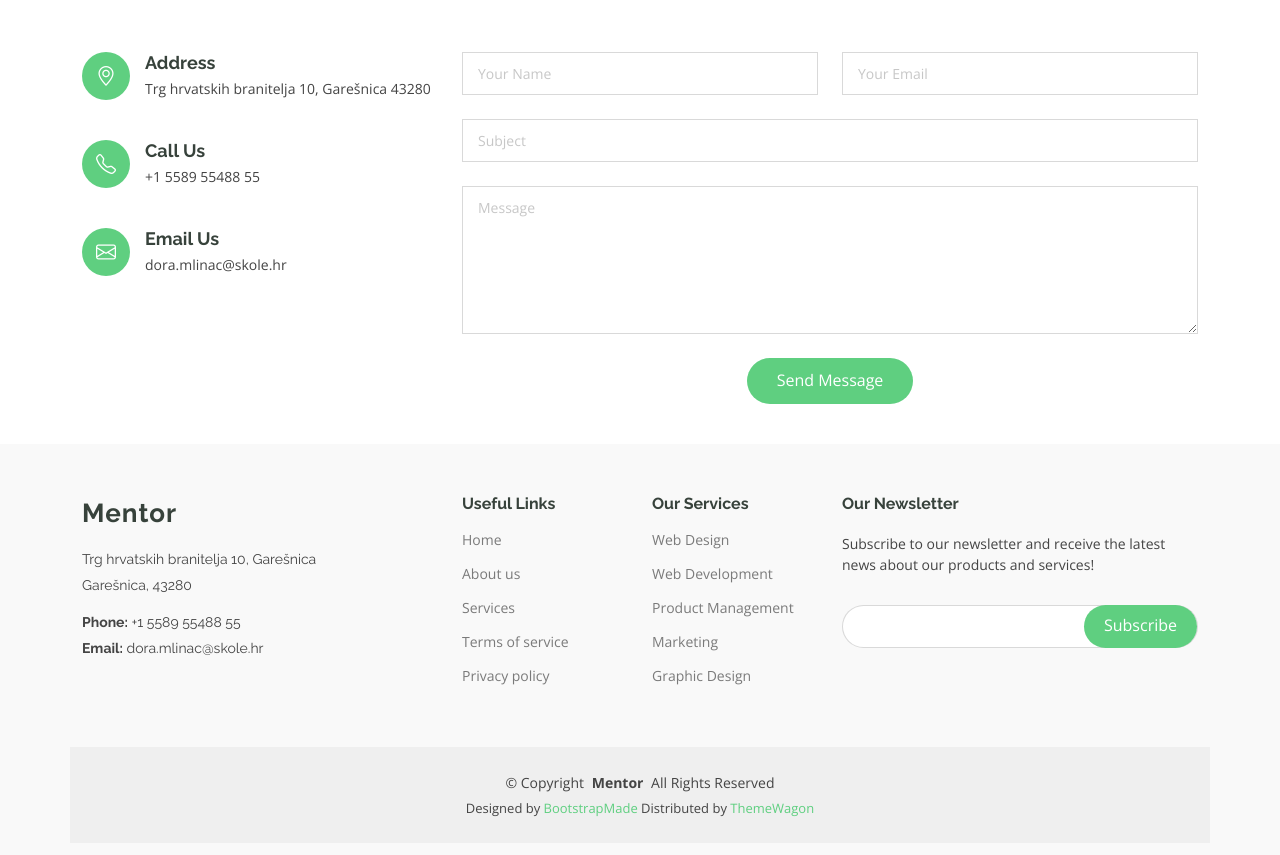
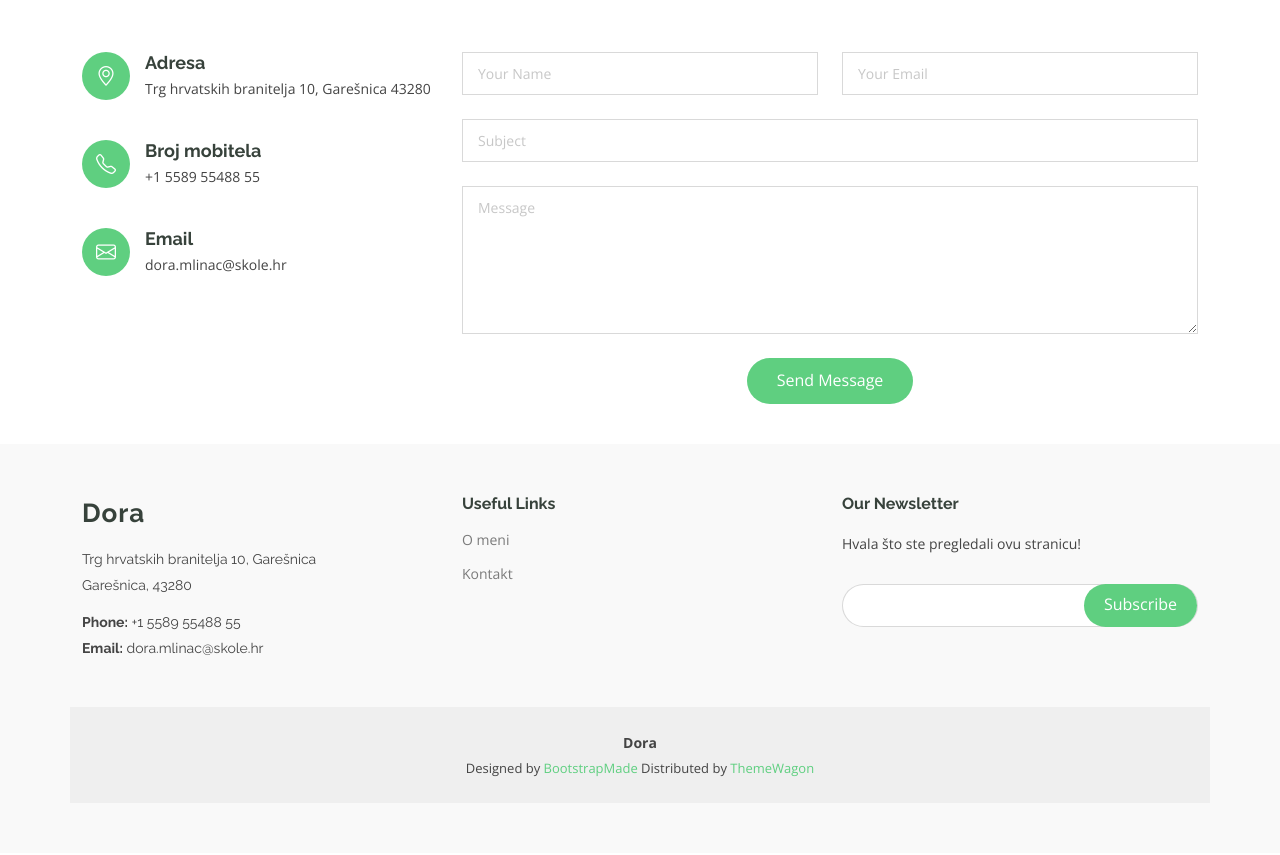
Before and after one commit to doramlinac-ctrl/Mentor-1.0.0, a plain HTML site: page contact.html in a window 1280 px wide. Shown: the part 679-1534 px from the top of the page. Drawn offline with nearby package versions, Linux system fonts and the light colour scheme.

Commit message:
modified:   contact.html     modified:   courses.html 	modified:   index.html 	modified:   starter-page.html

```diff
--- a/contact.html
+++ b/contact.html
@@ -44,15 +44,15 @@
       <a href="index.html" class="logo d-flex align-items-center me-auto">
         <!-- Uncomment the line below if you also wish to use an image logo -->
         <!-- <img src="assets/img/logo.png" alt=""> -->
-        <h1 class="sitename">Mentor</h1>
+        <h1 class="sitename">Dora</h1>
       </a>
 
       <nav id="navmenu" class="navmenu">
         <ul>
-          <li><a href="index.html">Home<br></a></li>
+          <li><a href="index.html">O meni<br></a></li>
 
-          <li><a href="courses.html">Courses</a></li>
-          <li><a href="trainers.html">Trainers</a></li>
+
+
 
 
           <li class="dropdown"><a href="#"><span>Dropdown</span> <i class="bi bi-chevron-down toggle-dropdown"></i></a>
@@ -99,8 +99,8 @@
       <nav class="breadcrumbs">
         <div class="container">
           <ol>
-            <li><a href="index.html">Home</a></li>
-            <li class="current">Contact</li>
+            <li><a href="index.html">O meni</a></li>
+            <li class="current">Kontakt</li>
           </ol>
         </div>
       </nav>
@@ -121,7 +121,7 @@
             <div class="info-item d-flex" data-aos="fade-up" data-aos-delay="300">
               <i class="bi bi-geo-alt flex-shrink-0"></i>
               <div>
-                <h3>Address</h3>
+                <h3>Adresa</h3>
                 <p>Trg hrvatskih branitelja 10, Garešnica 43280</p>
               </div>
             </div><!-- End Info Item -->
@@ -129,7 +129,7 @@
             <div class="info-item d-flex" data-aos="fade-up" data-aos-delay="400">
               <i class="bi bi-telephone flex-shrink-0"></i>
               <div>
-                <h3>Call Us</h3>
+                <h3>Broj mobitela</h3>
                 <p>+1 5589 55488 55</p>
               </div>
             </div><!-- End Info Item -->
@@ -137,7 +137,7 @@
             <div class="info-item d-flex" data-aos="fade-up" data-aos-delay="500">
               <i class="bi bi-envelope flex-shrink-0"></i>
               <div>
-                <h3>Email Us</h3>
+                <h3>Email</h3>
                 <p>dora.mlinac@skole.hr</p>
               </div>
             </div><!-- End Info Item -->
@@ -190,7 +190,7 @@
       <div class="row gy-4">
         <div class="col-lg-4 col-md-6 footer-about">
           <a href="index.html" class="logo d-flex align-items-center">
-            <span class="sitename">Mentor</span>
+            <span class="sitename">Dora</span>
           </a>
           <div class="footer-contact pt-3">
             <p>Trg hrvatskih branitelja 10, Garešnica </p>
@@ -209,33 +209,27 @@
         <div class="col-lg-2 col-md-3 footer-links">
           <h4>Useful Links</h4>
           <ul>
-            <li><a href="#">Home</a></li>
-            <li><a href="#">About us</a></li>
-            <li><a href="#">Services</a></li>
-            <li><a href="#">Terms of service</a></li>
-            <li><a href="#">Privacy policy</a></li>
+            <li><a href="#">O meni</a></li>
+            <li><a href="#">Kontakt</a></li>
+
+
+
           </ul>
         </div>
 
         <div class="col-lg-2 col-md-3 footer-links">
-          <h4>Our Services</h4>
-          <ul>
-            <li><a href="#">Web Design</a></li>
-            <li><a href="#">Web Development</a></li>
-            <li><a href="#">Product Management</a></li>
-            <li><a href="#">Marketing</a></li>
-            <li><a href="#">Graphic Design</a></li>
+
           </ul>
         </div>
 
         <div class="col-lg-4 col-md-12 footer-newsletter">
           <h4>Our Newsletter</h4>
-          <p>Subscribe to our newsletter and receive the latest news about our products and services!</p>
+          <p>Hvala što ste pregledali ovu stranicu!</p>
           <form action="forms/newsletter.php" method="post" class="php-email-form">
             <div class="newsletter-form"><input type="email" name="email"><input type="submit" value="Subscribe"></div>
             <div class="loading">Loading</div>
             <div class="error-message"></div>
-            <div class="sent-message">Your subscription request has been sent. Thank you!</div>
+            <div class="sent-message">Hvala što ste pregledali ovu stranicu!</div>
           </form>
         </div>
 
@@ -243,7 +237,7 @@
     </div>
 
     <div class="container copyright text-center mt-4">
-      <p>© <span>Copyright</span> <strong class="px-1 sitename">Mentor</strong> <span>All Rights Reserved</span></p>
+      <p> <span></span> <strong class="px-1 sitename">Dora</strong> <span></span></p>
       <div class="credits">
         <!-- All the links in the footer should remain intact. -->
         <!-- You can delete the links only if you've purchased the pro version. -->
```
Also changed, not shown: courses.html (+2 -2 lines), index.html (+20 -21 lines), starter-page.html (+10 -10 lines).
